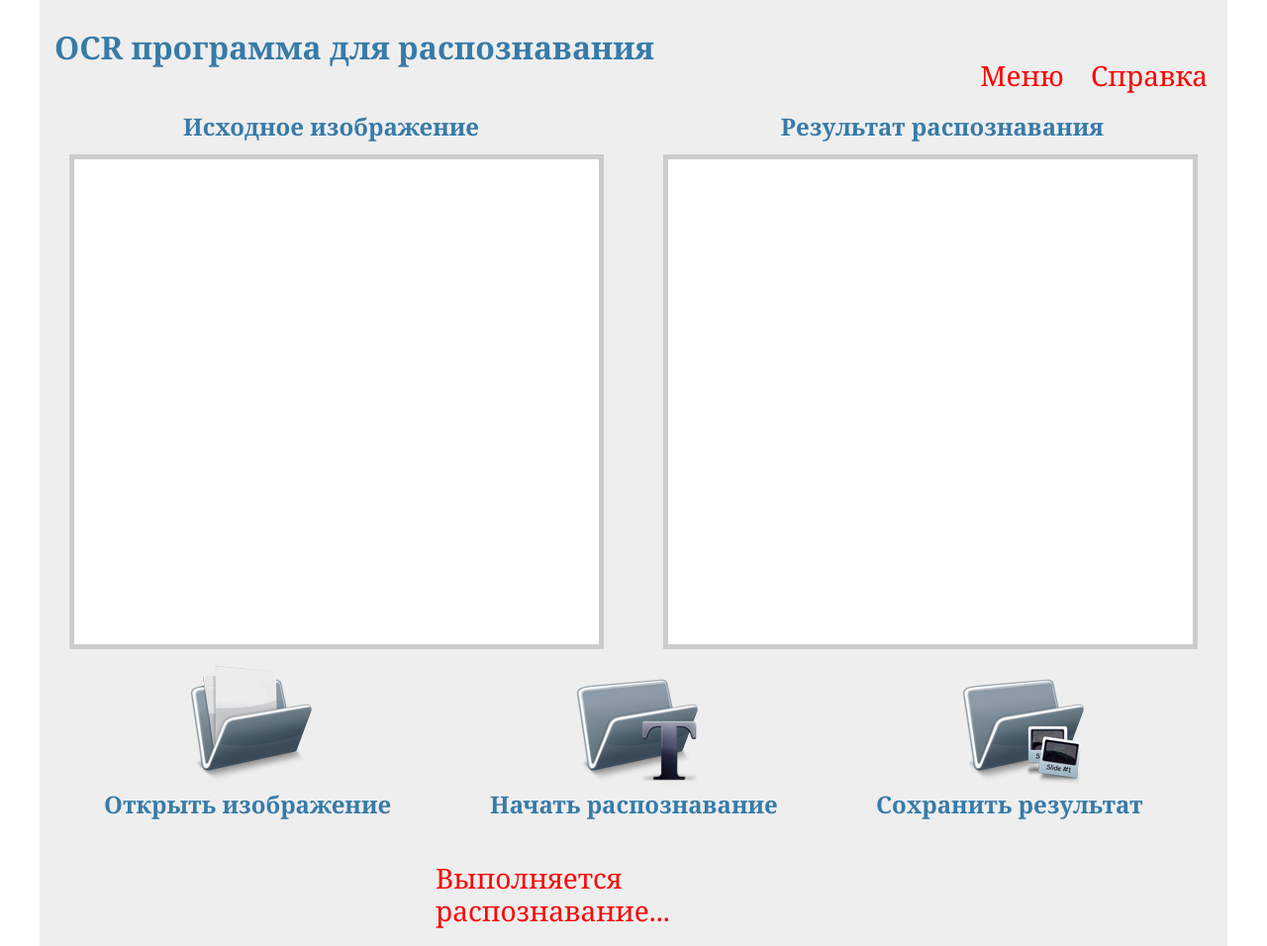
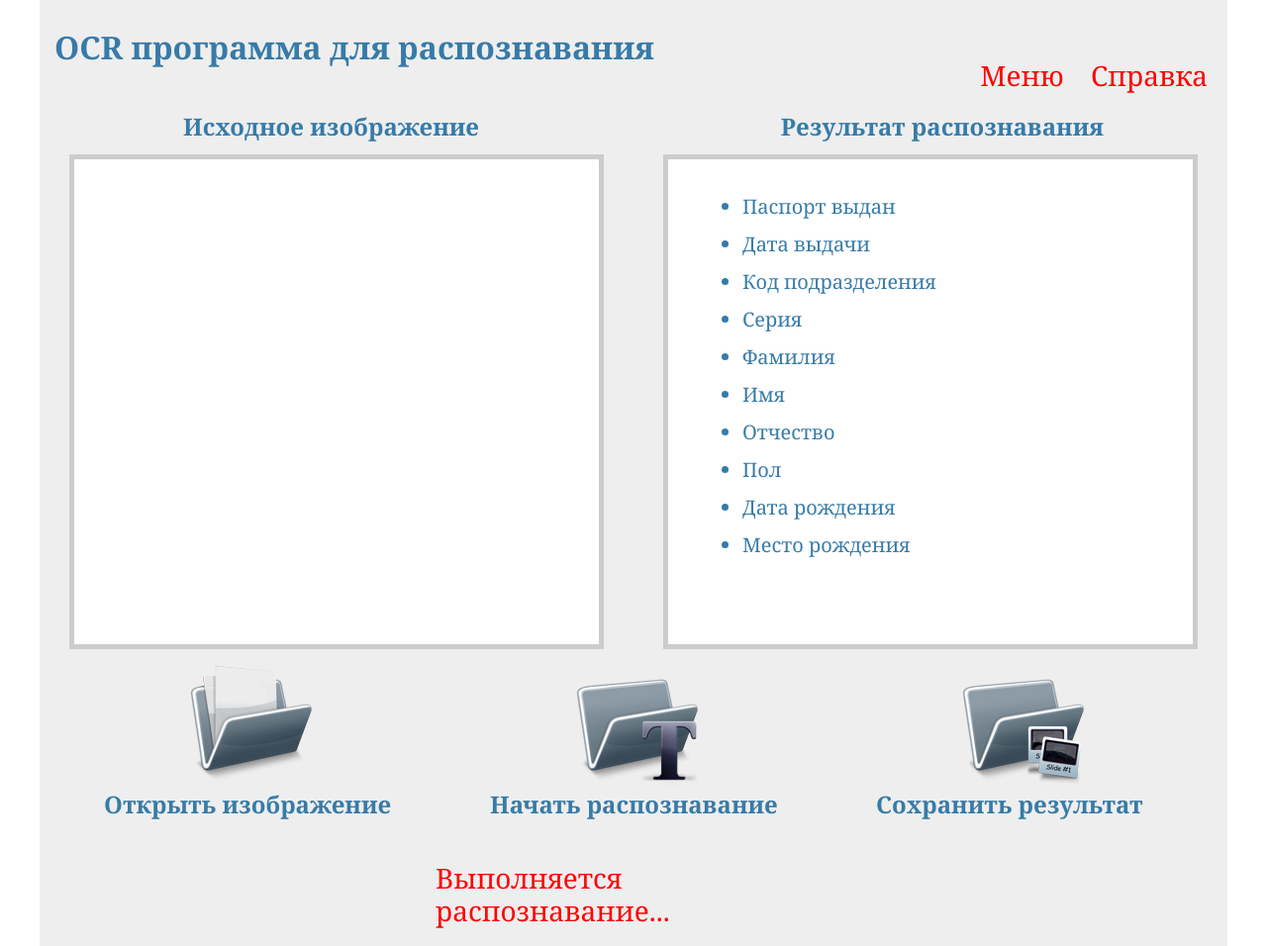
Before and after one commit to EvgeniyKolchin/OCR, a Flask app: page /index in a window 1280 px wide. Shown: the whole page at 99% size. Run offline with Flask 2, Linux system fonts and the light colour scheme; some libraries are stand-ins or nearby versions.

Commit message:
add list

```diff
--- a/static/style.css
+++ b/static/style.css
@@ -21,14 +21,18 @@
     background: #eee;
 }
 
-a, h1, h2{ color: #377BA8; }
-h1, h2{
+a, h1, h2, li{ color: #377BA8; }
+h1, h2, .metanav2 li{
     font-family: 'Georgia', serif;
     margin: 0;
 }
 h1 { border-bottom: 2px solid #eee; }
-h2 {
+h2, .metanav2 li {
     margin: 15px;
+}
+
+.metanav2 li {
+    font-size: 20px;
 }
 
 .page{
@@ -37,19 +41,19 @@
     float: left;
 }
 
-.menu{
+#menu{
     margin: 60px 10px 0px 15px;
     float: right;
     font-family: 'Georgia', serif;
     font-size: 28px;
-    color: red;
 }
 
-.menu li{
+#menu li{
     list-style: none;
     display: inline;
     padding: 10px;
     cursor: pointer;
+    color: red;
 }
 
 .title1{
--- a/templates/base.html
+++ b/templates/base.html
@@ -12,7 +12,7 @@
                 <div class="page">
                   <h1>OCR программа для распознавания</h1>
                 </div>
-                <ul class='menu'>
+                <ul id='menu'>
                     <li>Меню</li>
                     <li>Справка</li>
                 </ul>
--- a/templates/index.html
+++ b/templates/index.html
@@ -5,7 +5,20 @@
     <h2><div class="title2">Результат распознавания</div></h2>
     <div class='clear'></div>
     <div class="metanav1"></div>
-    <div class="metanav2"></div>
+    <div class="metanav2">
+        <ul>
+            <li>Паспорт выдан </li>
+            <li>Дата выдачи </li>
+            <li>Код подразделения </li>
+            <li>Серия </li>
+            <li>Фамилия</li>
+            <li>Имя </li>
+            <li>Отчество </li>
+            <li>Пол </li>
+            <li>Дата рождения </li>
+            <li>Место рождения </li>
+        </ul>
+    </div>
     <div class='clear'></div>
     <div class="icon1_block">
         <img src='static/image/documents.png'>
```
